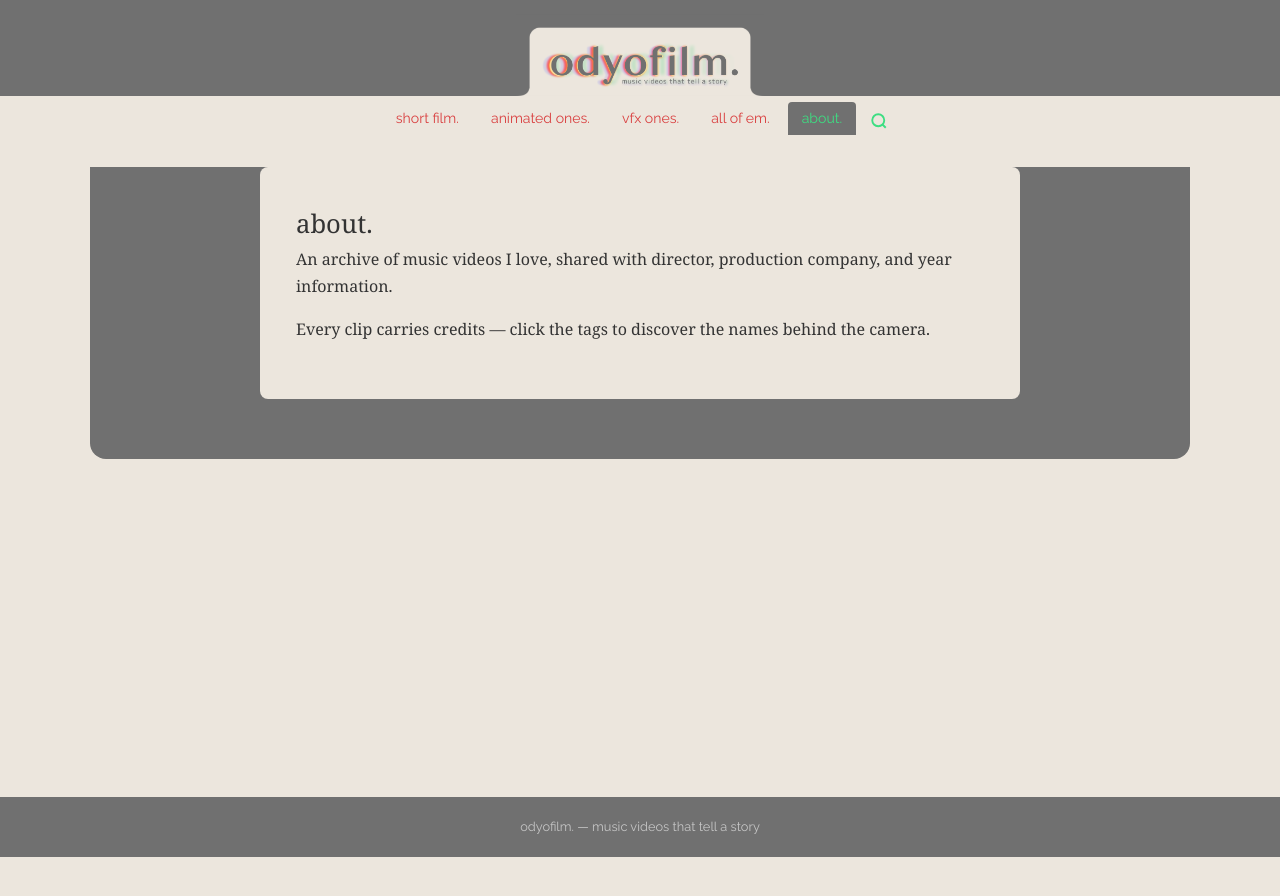
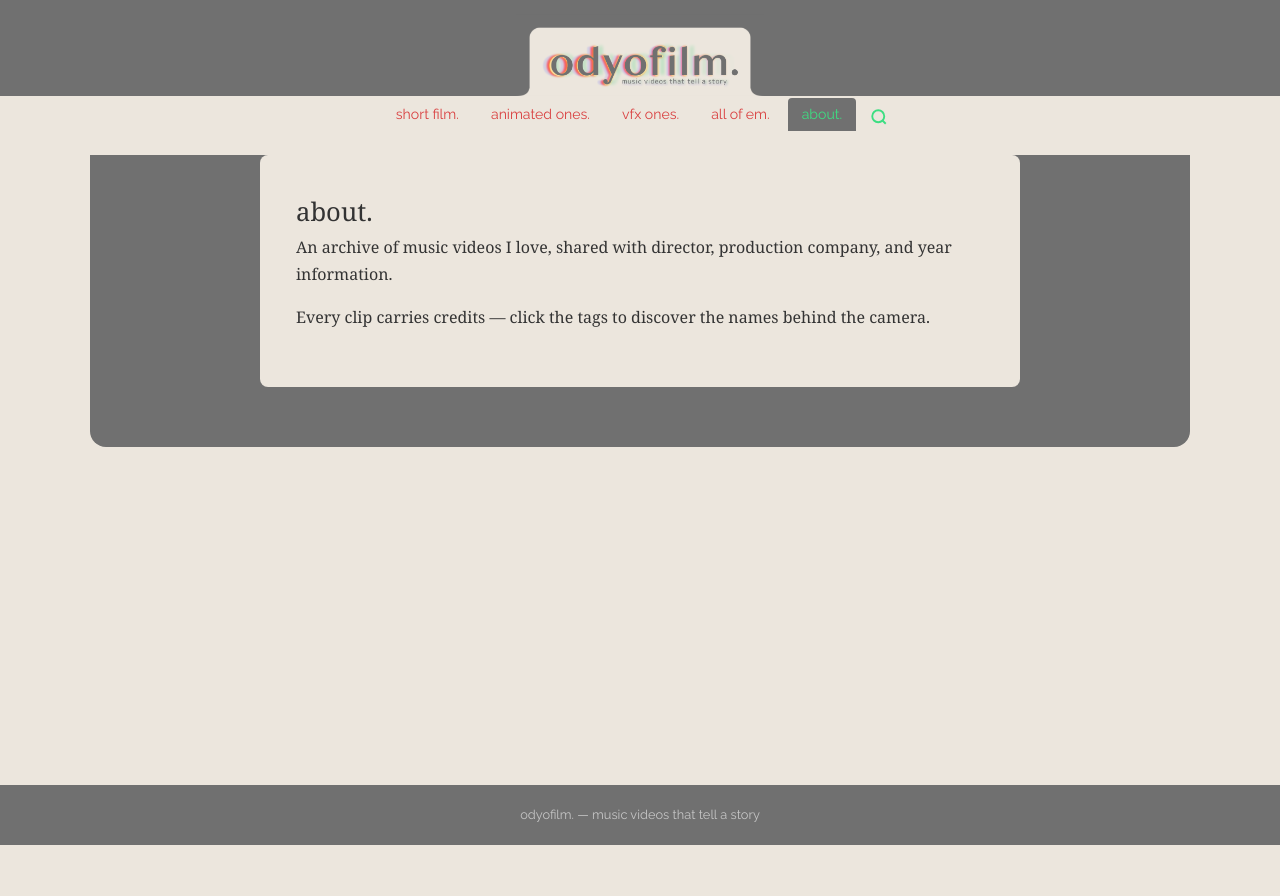
Before and after one commit to mstkt/odyofilm.github.io, a Jekyll site: the page built from about/index.html, in a window 1280 px wide. Shown: the top 896 px of the page. Built offline with Jekyll 4.4.1, drawn with Linux system fonts in a browser that asks for light colours.

Commit message:
design010

```diff
--- a/_layouts/default.html
+++ b/_layouts/default.html
@@ -8,7 +8,7 @@
   <link rel="preconnect" href="https://fonts.googleapis.com">
   <link rel="preconnect" href="https://fonts.gstatic.com" crossorigin>
   <link href="https://fonts.googleapis.com/css2?family=Raleway:wght@300;400;600&display=swap" rel="stylesheet">
-  <link rel="stylesheet" href="{{ '/assets/css/main.css' | relative_url }}?v=6">
+  <link rel="stylesheet" href="{{ '/assets/css/main.css' | relative_url }}?v=7">
   <link rel="alternate" type="application/rss+xml" title="{{ site.title }}" href="{{ '/feed.xml' | relative_url }}">
   {% seo %}
 </head>
--- a/assets/css/main.css
+++ b/assets/css/main.css
@@ -66,7 +66,7 @@
 .site-nav {
   width: 100%;
   background: var(--bg);
-  padding: 6px 0 0;
+  padding: 2px 0 0;
   margin-top: 0;
 }
 
@@ -320,11 +320,10 @@
 /* ── Post Single ────────────────────────────────────────────────────────── */
 .post-single {
   max-width: 760px;
-  margin: 32px auto 0;
-  background: var(--card-bg);
+  margin: 24px auto 0;
+  background: var(--bg);
   border-radius: 8px;
   padding: 32px 36px 40px;
-  box-shadow: 0 1px 6px rgba(0,0,0,.10);
 }
 
 .post-about {
```
